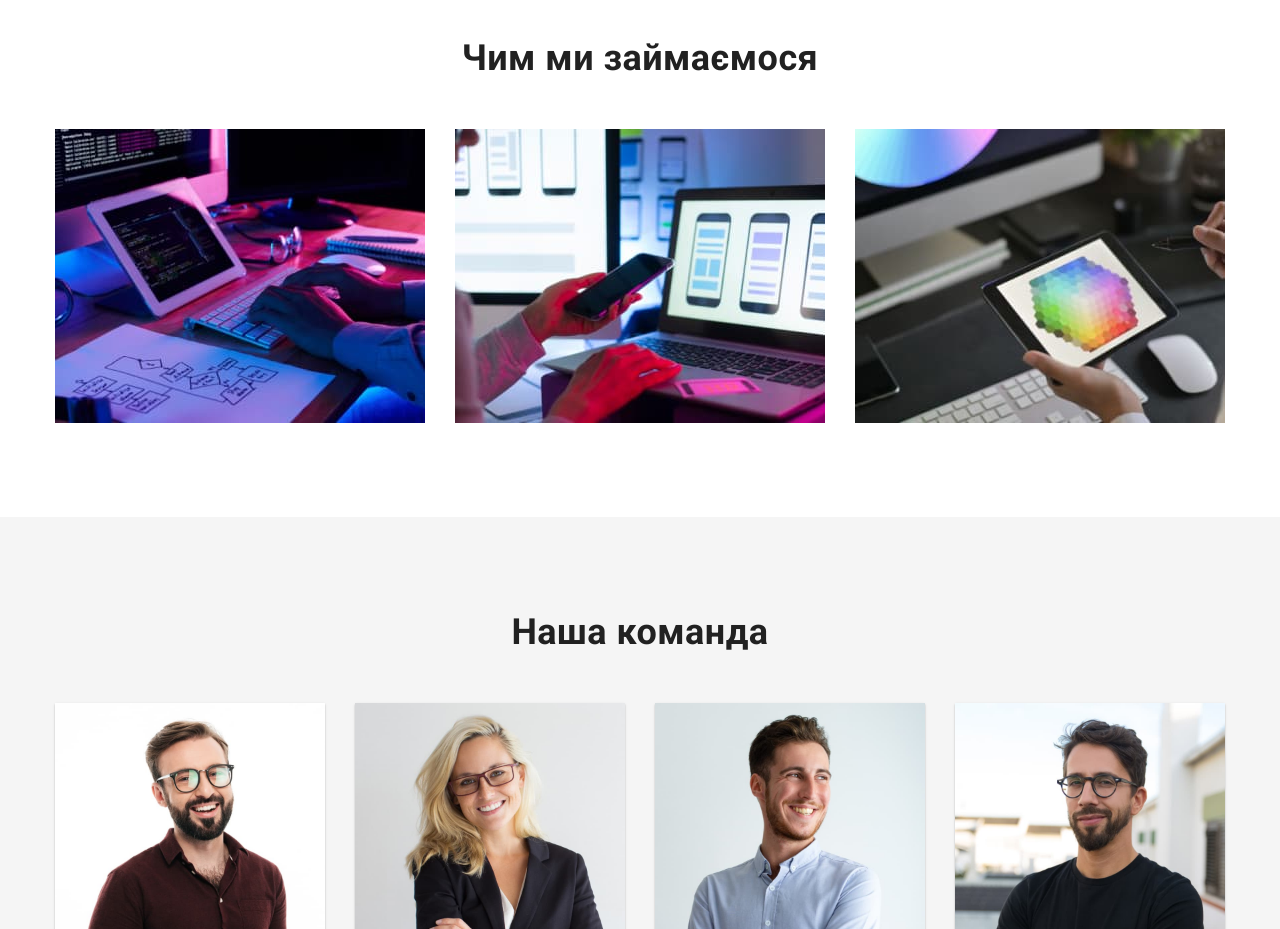
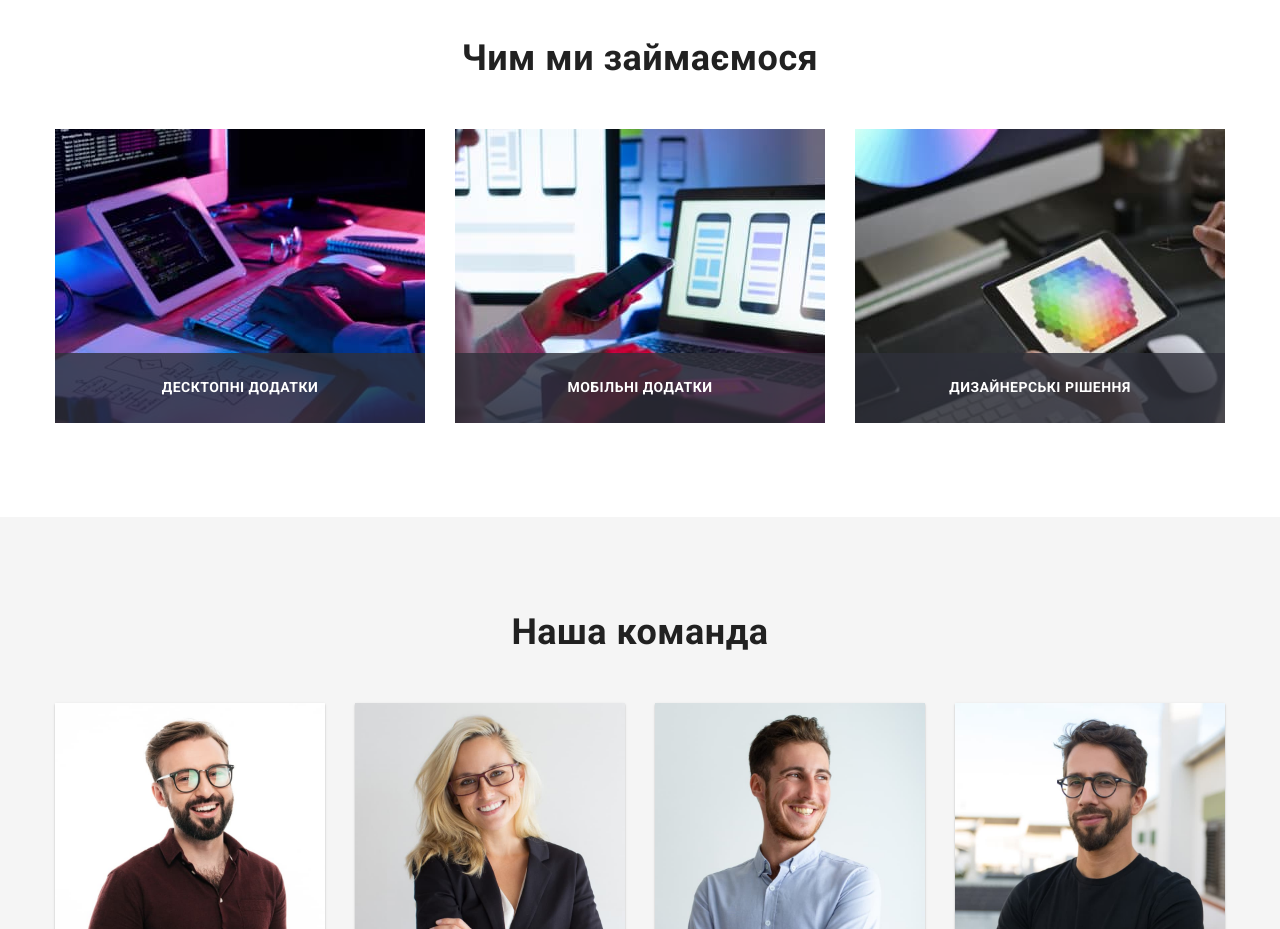
Before and after one commit to AnastasiyaGorelkina/goit-markup-hw-05, a plain HTML site: page index.html in a window 1280 px wide. Shown: the part 1080-2009 px from the top of the page. Drawn offline with nearby package versions, Linux system fonts and the light colour scheme.

Commit message:
add transition

```diff
--- a/css/styles.css
+++ b/css/styles.css
@@ -233,6 +233,9 @@ h1, h2, h3, p {
     line-height: 1.6;
     text-align: center;
     letter-spacing: 0.03em;
+
+    transition: background-color 250ms cubic-bezier(0.4, 0, 0.2, 1),
+    color 250ms cubic-bezier(0.4, 0, 0.2, 1), box-shadow 250ms cubic-bezier(0.4, 0, 0.2, 1);
 }
 .button:hover,
 .button:focus {
@@ -280,6 +283,13 @@ h1, h2, h3, p {
     font-size: 18px;
     line-height: 2;
     letter-spacing: 0.06em;
+}
+.title.name-activity {
+    color: var(--secondary-ac-color);
+
+    font-size: 14px;
+    line-height: 1.14;
+    text-transform: uppercase;
 }
 .title.name-specialty {
     margin-top: var(--margin-gap-set);
@@ -358,6 +368,9 @@ h1, h2, h3, p {
     border-bottom: 1px solid #ECECEC;
     border-left: 1px solid #ECECEC;
  }
+ .card-pro {
+    transition: box-shadow 250ms cubic-bezier(0.4, 0, 0.2, 1);
+ }
  .card-pro:hover,
  .card-pro:focus {
     box-shadow: 0px 1px 1px rgba(0, 0, 0, 0.12), 0px 4px 4px rgba(0, 0, 0, 0.06), 1px 4px 6px rgba(0, 0, 0, 0.16);
@@ -374,6 +387,21 @@ img {
 .img-box .item {
     flex-basis: calc((100% - var(--margin-gap-set) * 2) / 3);
     margin-left: var(--margin-gap-set);
+}
+.activity-thumb{
+    position: relative;
+}
+.activity-box {
+    display: flex;
+    align-items: center;
+    justify-content: center;
+
+    width: 100%;
+    padding: 27px;
+    background-color: rgba(47, 48, 58, 0.8);
+
+    position: absolute;
+    bottom: 0;
 }
 
 .team-set {
@@ -399,6 +427,8 @@ img {
     justify-content: center;
     color: var(--icon-color-primary);
     border-radius: 50%;
+
+    transition: color 250ms cubic-bezier(0.4, 0, 0.2, 1), background-color 250ms cubic-bezier(0.4, 0, 0.2, 1);
 }
 .box-sn-icon:hover,
 .box-sn-icon:focus {
@@ -433,6 +463,8 @@ img {
     color: var(--icon-color-primary);
     align-items: center;
     justify-content: center;
+
+    transition: color 250ms cubic-bezier(0.4, 0, 0.2, 1), background-color 250ms cubic-bezier(0.4, 0, 0.2, 1), border 250ms cubic-bezier(0.4, 0, 0.2, 1);
 }
 .box-icon-client:hover,
 .box-icon-client:focus {
@@ -464,6 +496,8 @@ img {
     color: var(--secondary-ac-color);
     background-color: #ffffff1A;
     border-radius: 50%;
+
+    transition: color 250ms cubic-bezier(0.4, 0, 0.2, 1), background-color 250ms cubic-bezier(0.4, 0, 0.2, 1);
 }
 .box-sn-icon.foot:hover,
 .box-sn-icon.foot:focus {
--- a/index.html
+++ b/index.html
@@ -119,21 +119,36 @@
                 <h2 class="title specialty">Чим ми займаємося</h2>
                 <ul class="list img-box">
                 <li class="item">
-                    <img src="./images/programer.jpg"
+                    <div class="activity-thumb">
+                        <img src="./images/programer.jpg"
                         alt="крупним планом зображення програміста, який працює на робочому столі в офісі" width="370"
                         height="294">
+                        <div class="activity-box">
+                            <h3 class="title name-activity">Десктопні додатки</h3>
+                        </div>
+                    </div>
                 </li>
 
                 <li class="item">
-                    <img src="./images/designers.jpg"
+                    <div class="activity-thumb">
+                        <img src="./images/designers.jpg"
                         alt="дизайнери веб-інтерфейсу розробляють програми для смартфонів, команда творців працює над інтерфейсом мобільних телефонів"
                         width="370" height="294">
+                        <div class="activity-box">
+                            <h3 class="title name-activity">Мобільні додатки</h3>
+                        </div>
+                    </div>
                 </li>
 
                 <li class="item">
-                    <img src="./images/artist.jpg"
+                    <div class="activity-thumb">
+                        <img src="./images/artist.jpg"
                         alt="творчий художник веб-дизайн із робочим графічним планшетом із вибором кольорів" width="370"
                         height="294">
+                        <div class="activity-box">
+                            <h3 class="title name-activity">Дизайнерські рішення</h3>
+                        </div>
+                    </div>
                 </li>
             </ul>
         </div>
```
